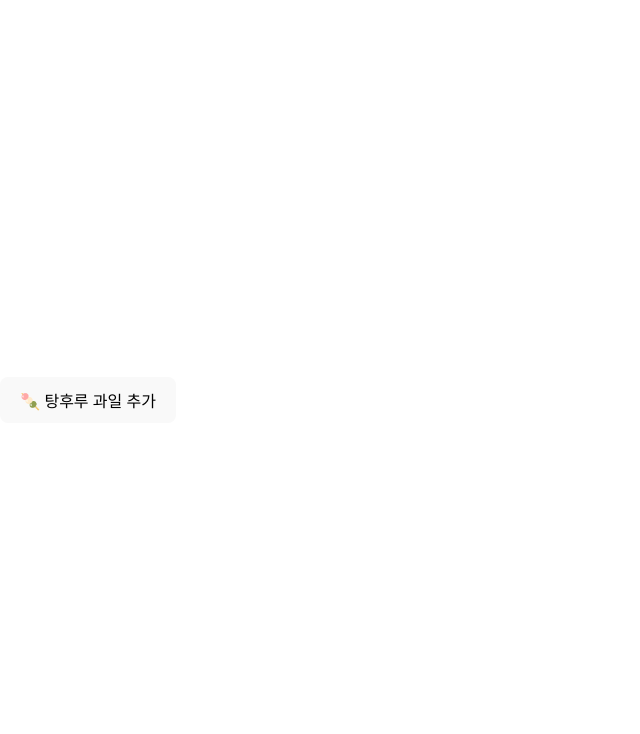
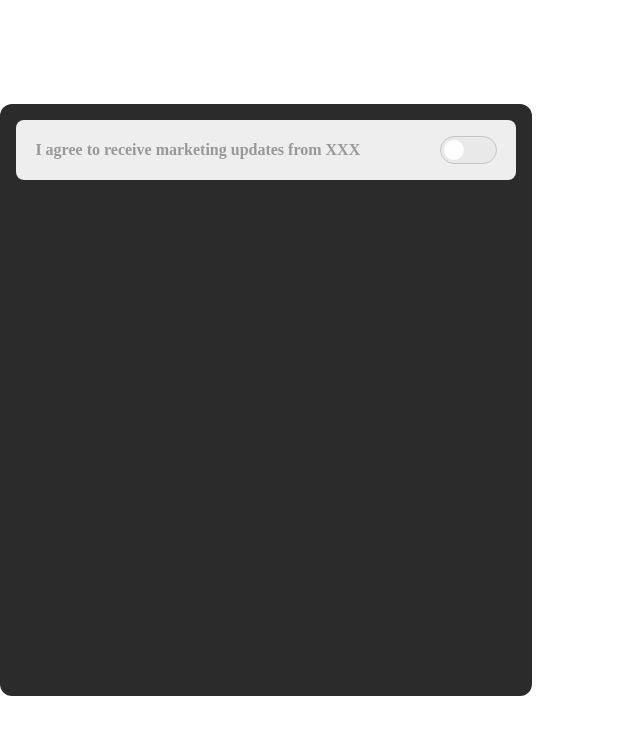
Before and after one commit to saul-atomrigs/uiux-component-libraries, a React (Vite) app in the folder react/: page / in a window 1280 px wide. Shown: the top 734 px of the page, without its empty margins (0-640 px from the left). Built offline with nearby package versions, Linux system fonts and the light colour scheme.

Commit message:
feat: Toggle component (react)

```diff
--- a/react/src/App.tsx
+++ b/react/src/App.tsx
@@ -1,8 +1,9 @@
-import { useState } from 'react';
+// import { useState } from 'react';
 import styled from '@emotion/styled';
-import SwipeablePlaylist from './swipeable-playlist';
-import { playlist } from './swipeable-playlist/data';
-import DropDown from './dropdown';
+// import SwipeablePlaylist from './swipeable-playlist';
+// import { playlist } from './swipeable-playlist/data';
+// import DropDown from './dropdown';
+import ToggleBox from './toggle';
 
 const Box = styled.div`
   width: 100vw;
@@ -12,20 +13,22 @@ const Box = styled.div`
   box-shadow: 0 0 50px 1px rgba(255, 255, 255, 0.1);
   background: #2b2b2b;
   overflow: hidden;
+  padding: 1rem;
 `;
 
 function App() {
-  const [myPlaylist, setMyPlaylist] = useState(playlist);
+  // const [myPlaylist, setMyPlaylist] = useState(playlist);
 
-  const handleDelete = (id: number) => {
-    setMyPlaylist(myPlaylist.filter((music) => music.id !== id));
-  };
+  // const handleDelete = (id: number) => {
+  //   setMyPlaylist(myPlaylist.filter((music) => music.id !== id));
+  // };
 
   return (
-    <>
+    <Box>
       {/* <SwipeablePlaylist playlist={myPlaylist} onRequestDelete={handleDelete} /> */}
-      <DropDown />
-    </>
+      {/* <DropDown /> */}
+      <ToggleBox />
+    </Box>
   );
 }
 
--- a/react/src/toggle/index.tsx
+++ b/react/src/toggle/index.tsx
@@ -0,0 +1,74 @@
+import { useState } from 'react';
+import styled from 'styled-components';
+
+export default function ToggleBox() {
+  const [isOn, setisOn] = useState(false);
+
+  const toggleHandler = () => {
+    setisOn(!isOn);
+  };
+
+  return (
+    <ToggleBoxContainer>
+      <Message>I agree to receive marketing updates from XXX</Message>
+
+      <ToggleContainer onClick={toggleHandler}>
+        <div className={`toggle-container ${isOn ? 'toggle--checked' : null}`} />
+        <div className={`toggle-circle ${isOn ? 'toggle--checked' : null}`} />
+      </ToggleContainer>
+    </ToggleBoxContainer>
+  );
+}
+
+const ToggleBoxContainer = styled.div`
+  display: flex;
+  gap: calc(1rem + 5vw);
+  place-items: center;
+  justify-content: center;
+  padding: 1rem;
+  background: #eee;
+  border-radius: 0.5rem;
+`;
+
+const Message = styled.text`
+  color: #999;
+  font-family: Pretendard;
+  font-size: 1rem;
+  font-style: normal;
+  font-weight: 600;
+`;
+
+const ToggleContainer = styled.div`
+  position: relative;
+  cursor: pointer;
+
+  > .toggle-container {
+    width: 3rem;
+    height: 1.25rem;
+    padding: 0.2rem;
+    border-radius: 10rem;
+    border: 1px solid rgb(197, 197, 197);
+    background-color: rgb(233, 233, 234);
+  }
+
+  > .toggle--checked {
+    background-color: rgb(251, 247, 11);
+    transition: 0.5s;
+  }
+
+  > .toggle-circle {
+    position: absolute;
+    top: 0.1rem;
+    left: 0.1rem;
+    width: 1.25rem;
+    height: 1.25rem;
+    border-radius: 10rem;
+    background-color: rgb(255, 254, 255);
+    transition: 0.5s;
+    margin: 0.15rem;
+  }
+  > .toggle--checked {
+    left: 1.9rem;
+    transition: 0.5s;
+  }
+`;
```
